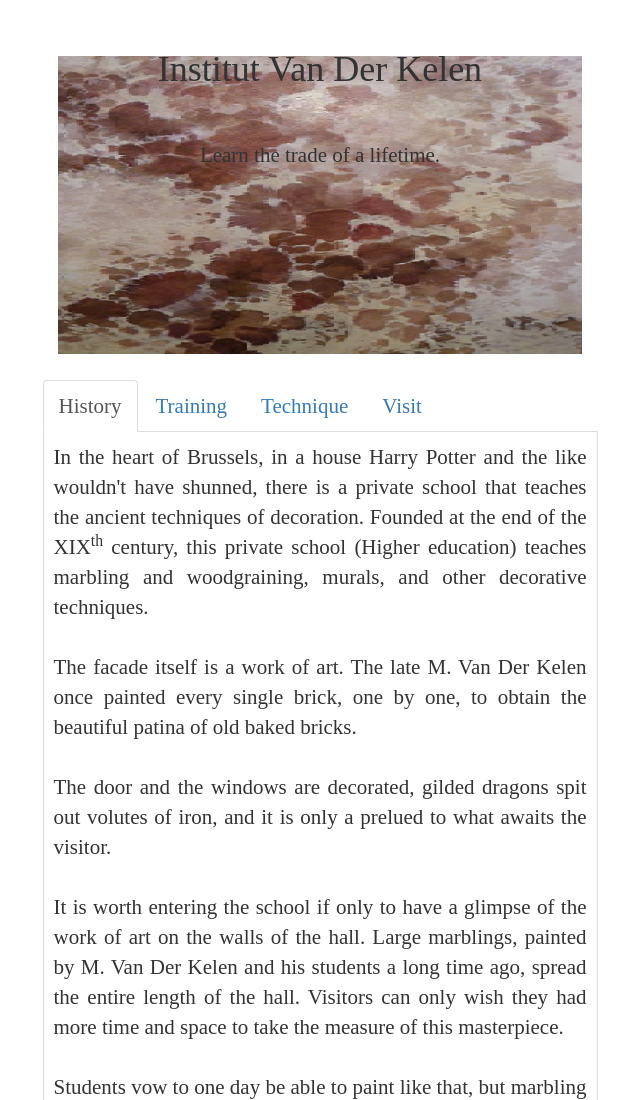
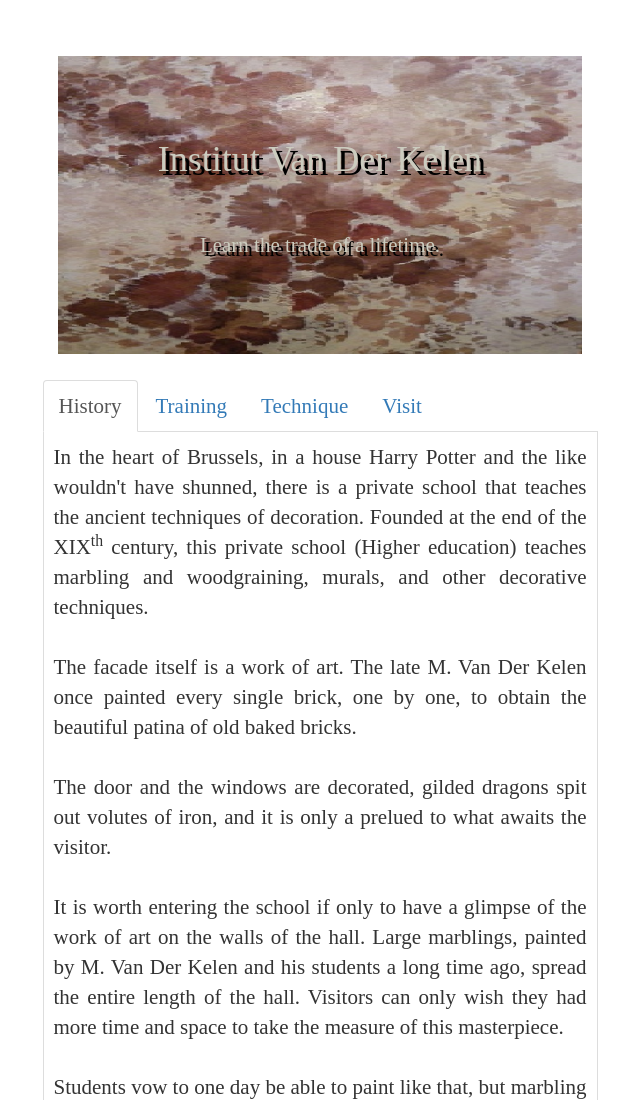
Before and after one commit to timotheap/fcc_tribute, a plain HTML site: page index.html in a window 1280 px wide. Shown: the top 1100 px of the page, without its empty margins (320-960 px from the left). Drawn offline with nearby package versions, Linux system fonts and the light colour scheme; files that its build step writes are made by us from their sources; a web font is replaced by a local one.

Commit message:
Update index.html

```diff
--- a/index.html
+++ b/index.html
@@ -22,11 +22,12 @@
 		<header>
 			<div class="row row-header">
 				<div class="col-xs-12 col-sm-6 col-sm-offset-3" style="text-align:center">
-					<h1>
+					<p style="padding:45px"></p>
+					<h1 class="title">
 						Institut Van Der Kelen
 					</h1>
 
-					<p style="padding:40px">
+					<p style="padding:40px" class="title">
 						Learn the trade of a lifetime.
 					</p>
 				</div>
```
